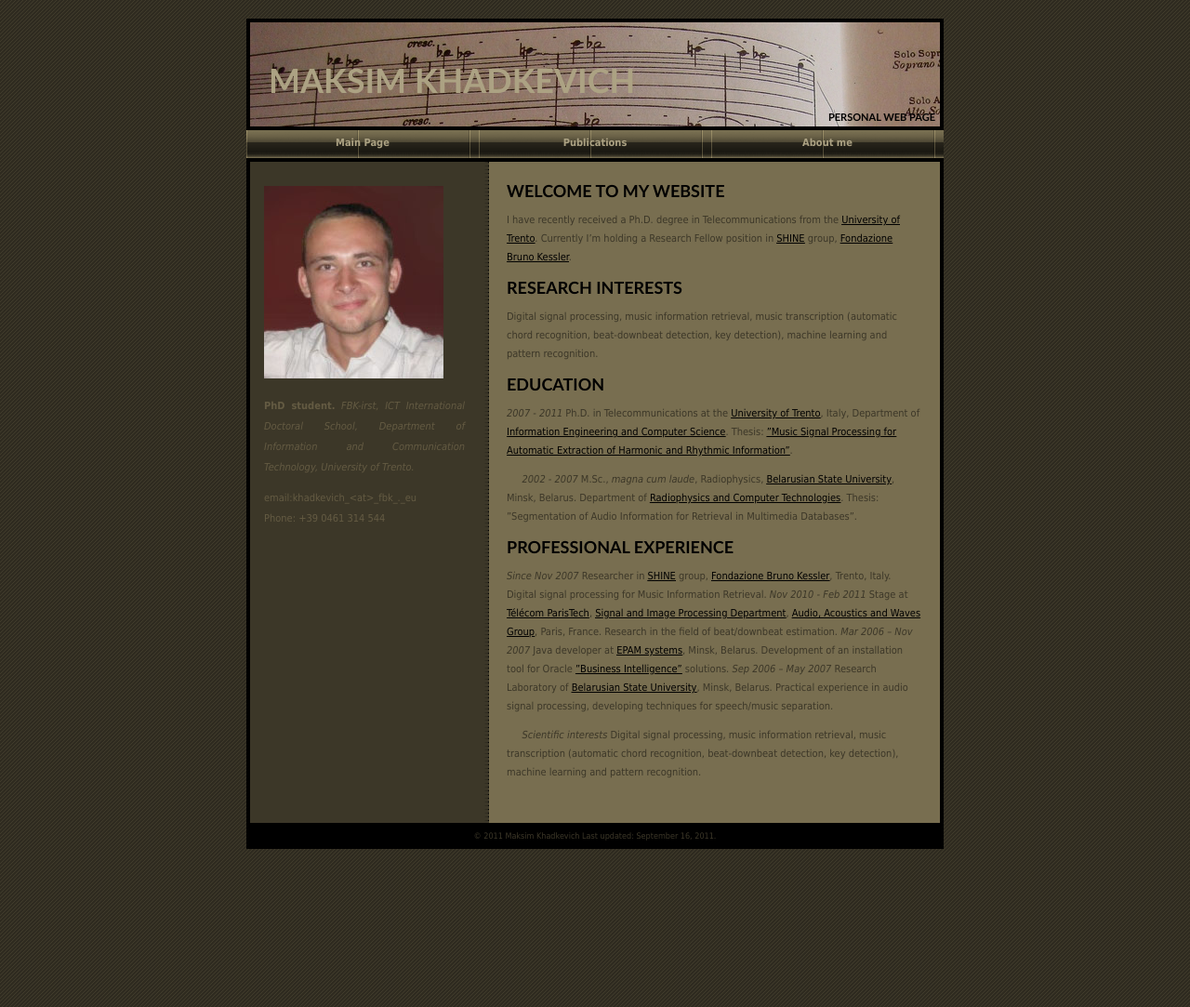
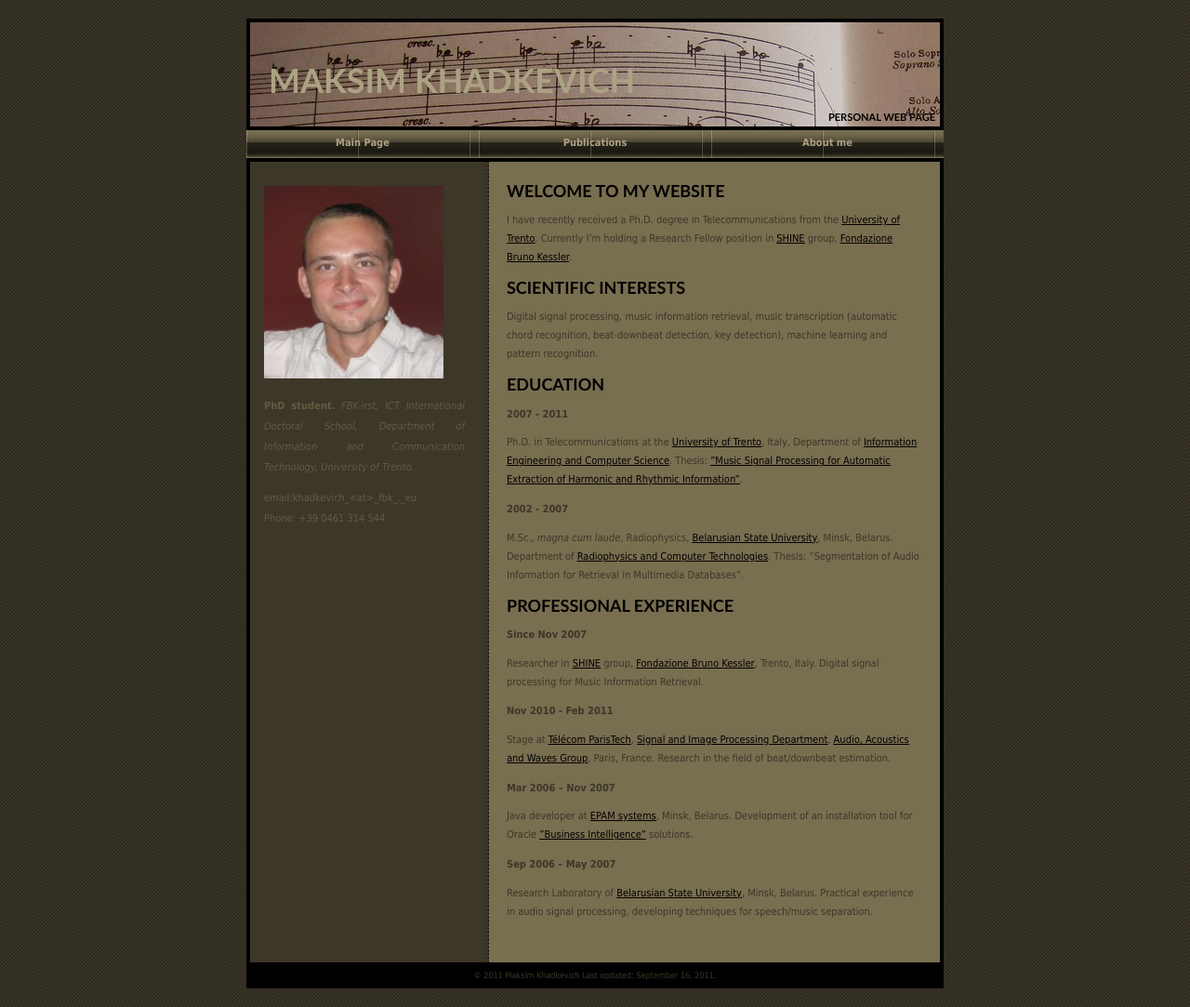
Before and after one commit to hutm/hutm.github.com, a Jekyll site: the page built from main.html, in a window 1280 px wide. Shown: the whole page at 93% size. Built offline with Jekyll 4.4.1, drawn with Linux system fonts in a browser that asks for light colours; Markdown is read by kramdown in place of the engine named in the settings; before the commit the page ends 933 px from its top, so only the background shows below that.

Commit message:
added css file

```diff
--- a/CV-webpage.css
+++ b/CV-webpage.css
@@ -1,7 +1,6 @@
 
 /* start css.sty */
 .cmti-12{ font-style: italic;}
-.cmbx-12{ font-weight: bold;}
 p.noindent { text-indent: 0em }
 td p.noindent { text-indent: 0em; margin-top:0em; }
 p.nopar { text-indent: 0em; }
--- a/main.html
+++ b/main.html
@@ -16,60 +16,62 @@ group, <a
 href="http://www.fbk.eu/" ><span class="uline">Fondazione Bruno Kessler</span></a>.
 <!--l. 31--><p class="noindent" >
    <h3 class="sectionHead"><a
- id="x1-2000"></a>Research interests</h3>
+ id="x1-2000"></a>Scientific interests</h3>
 <!--l. 32--><p class="noindent" >Digital signal processing, music information retrieval, music transcription
 (automatic chord recognition, beat-downbeat detection, key detection), machine
 learning and pattern recognition.
 <!--l. 36--><p class="noindent" >
    <h3 class="sectionHead"><a
  id="x1-3000"></a>Education</h3>
-<!--l. 37--><p class="noindent" ><span
-class="cmti-12">2007 - 2011 </span>Ph.D. in Telecommunications at the <a
-href="http://www.unitn.it/" ><span class="uline">University of Trento</span></a>, Italy,
-Department of <a
+<!--l. 37--><p class="noindent" >
+   <h4 class="subsectionHead"><a
+ id="x1-4000"></a>2007 - 2011</h4>
+<!--l. 37--><p class="noindent" >Ph.D. in Telecommunications at the <a
+href="http://www.unitn.it/" ><span class="uline">University of Trento</span></a>, Italy, Department of
+<a
 href="http://disi.unitn.it/" ><span class="uline">Information Engineering and Computer Science</span></a>. Thesis: <a
-href="http://eprints-phd.biblio.unitn.it/684/1/Maksim_Khadkevich_PhD_Thesis.pdf" ><span class="uline">&#8221;Music
-Signal Processing for Automatic Extraction of Harmonic and Rhythmic
-Information&#8221;</span></a>.
-<!--l. 39--><p class="indent" >   <span
-class="cmti-12">2002 - 2007 </span>M.Sc., <span
+href="http://eprints-phd.biblio.unitn.it/684/1/Maksim_Khadkevich_PhD_Thesis.pdf" ><span class="uline">&#8221;Music Signal Processing
+for Automatic Extraction of Harmonic and Rhythmic Information&#8221;</span></a>.
+<!--l. 39--><p class="noindent" >
+   <h4 class="subsectionHead"><a
+ id="x1-5000"></a>2002 - 2007</h4>
+<!--l. 39--><p class="noindent" >M.Sc., <span
 class="cmti-12">magna cum laude</span>, Radiophysics, <a
-href="http://www.bsu.by/en/main.aspx" ><span class="uline">Belarusian State
-University</span></a>, Minsk, Belarus. Department of <a
-href="http://www.rfe.by/en" ><span class="uline">Radiophysics and Computer
-Technologies</span></a>. Thesis: &#8221;Segmentation of Audio Information for Retrieval in
-Multimedia Databases&#8221;.
+href="http://www.bsu.by/en/main.aspx" ><span class="uline">Belarusian State University</span></a>, Minsk,
+Belarus. Department of <a
+href="http://www.rfe.by/en" ><span class="uline">Radiophysics and Computer Technologies</span></a>. Thesis:
+&#8221;Segmentation of Audio Information for Retrieval in Multimedia Databases&#8221;.
 <!--l. 48--><p class="noindent" >
    <h3 class="sectionHead"><a
- id="x1-4000"></a>Professional experience</h3>
-<!--l. 50--><p class="noindent" ><span
-class="cmti-12">Since Nov 2007 </span>Researcher in <a
-href="http://shine.fbk.eu/" ><span class="uline">SHINE</span></a> group, <a
-href="http://www.fbk.eu/" ><span class="uline">Fondazione Bruno Kessler</span></a>, Trento,
-Italy. Digital signal processing for Music Information Retrieval. <span
-class="cmti-12">Nov 2010</span>
-<span
-class="cmti-12">- Feb 2011 </span>Stage at <a
-href="http://www.telecom-paristech.fr/" ><span class="uline">Télécom ParisTech</span></a>, <a
-href="http://www.tsi.telecom-paristech.fr/" ><span class="uline">Signal and Image Processing
-Department</span></a>, <a
-href="http://www.tsi.telecom-paristech.fr/aao/" ><span class="uline">Audio, Acoustics and Waves Group</span></a>, Paris, France. Research
-in the field of beat/downbeat estimation. <span
-class="cmti-12">Mar 2006 &#8211; Nov 2007 </span>Java
-developer at <a
-href="http://www.epam.com/" ><span class="uline">EPAM systems</span></a>, Minsk, Belarus. Development of an installation
-tool for Oracle <a
-href="http://www.oracle.com/us/solutions/ent-performance-bi/business-intelligence/index.html" ><span class="uline">&#8221;Business Intelligence&#8221;</span></a> solutions. <span
-class="cmti-12">Sep 2006 &#8211; May 2007</span>
-Research Laboratory of <a
-href="http://www.bsu.by/en/main.aspx" ><span class="uline">Belarusian State University</span></a>, Minsk, Belarus. Practical
+ id="x1-6000"></a>Professional experience</h3>
 
 
 
+<!--l. 50--><p class="noindent" >
+   <h4 class="subsectionHead"><a
+ id="x1-7000"></a>Since Nov 2007</h4>
+<!--l. 50--><p class="noindent" >Researcher in <a
+href="http://shine.fbk.eu/" ><span class="uline">SHINE</span></a> group, <a
+href="http://www.fbk.eu/" ><span class="uline">Fondazione Bruno Kessler</span></a>, Trento, Italy. Digital
+signal processing for Music Information Retrieval.
+   <h4 class="subsectionHead"><a
+ id="x1-8000"></a>Nov 2010 - Feb 2011</h4>
+<!--l. 51--><p class="noindent" >Stage at <a
+href="http://www.telecom-paristech.fr/" ><span class="uline">Télécom ParisTech</span></a>, <a
+href="http://www.tsi.telecom-paristech.fr/" ><span class="uline">Signal and Image Processing Department</span></a>,
+<a
+href="http://www.tsi.telecom-paristech.fr/aao/" ><span class="uline">Audio, Acoustics and Waves Group</span></a>, Paris, France. Research in the field of
+beat/downbeat estimation.
+   <h4 class="subsectionHead"><a
+ id="x1-9000"></a>Mar 2006 &#8211; Nov 2007</h4>
+<!--l. 52--><p class="noindent" >Java developer at <a
+href="http://www.epam.com/" ><span class="uline">EPAM systems</span></a>, Minsk, Belarus. Development of an installation
+tool for Oracle <a
+href="http://www.oracle.com/us/solutions/ent-performance-bi/business-intelligence/index.html" ><span class="uline">&#8221;Business Intelligence&#8221;</span></a> solutions.
+   <h4 class="subsectionHead"><a
+ id="x1-10000"></a>Sep 2006 &#8211; May 2007</h4>
+<!--l. 53--><p class="noindent" >Research Laboratory of <a
+href="http://www.bsu.by/en/main.aspx" ><span class="uline">Belarusian State University</span></a>, Minsk, Belarus. Practical
 experience in audio signal processing, developing techniques for speech/music
 separation.
-<!--l. 55--><p class="indent" >   <span
-class="cmti-12">Scientific interests </span>Digital signal processing, music information retrieval, music
-transcription (automatic chord recognition, beat-downbeat detection, key
-detection), machine learning and pattern recognition.
-<!--l. 62--><p class="noindent" >
+<!--l. 60--><p class="noindent" >
```
Also changed, not shown: publications.html (+58 -36 lines).
